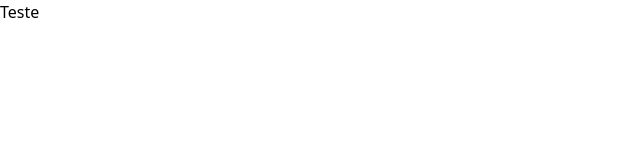
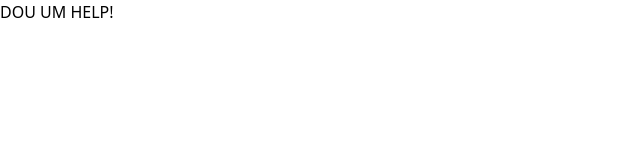
Before and after one commit to douumhelp/douumhelp-landing-page, a React (Create React App) app: page / in a window 1280 px wide. Shown: the top 160 px of the page, without its empty margins (0-640 px from the left). Built offline with nearby package versions, Linux system fonts and the light colour scheme.

Commit message:
final kk

```diff
--- a/src/App.jsx
+++ b/src/App.jsx
@@ -2,7 +2,7 @@ import React from "react";
 
 function App() {
   return (
-    <h1>Teste</h1>
+    <h1>DOU UM HELP!</h1>
   );
 }
 
```
